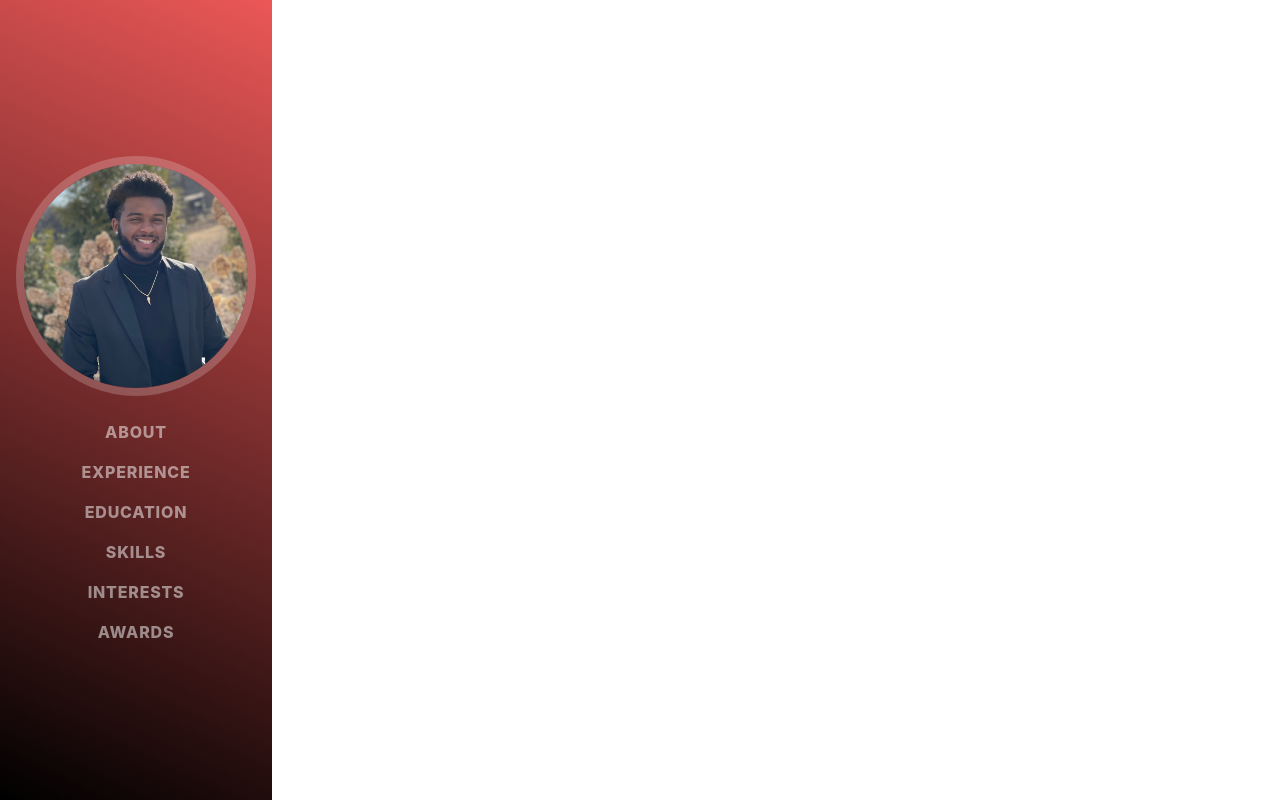
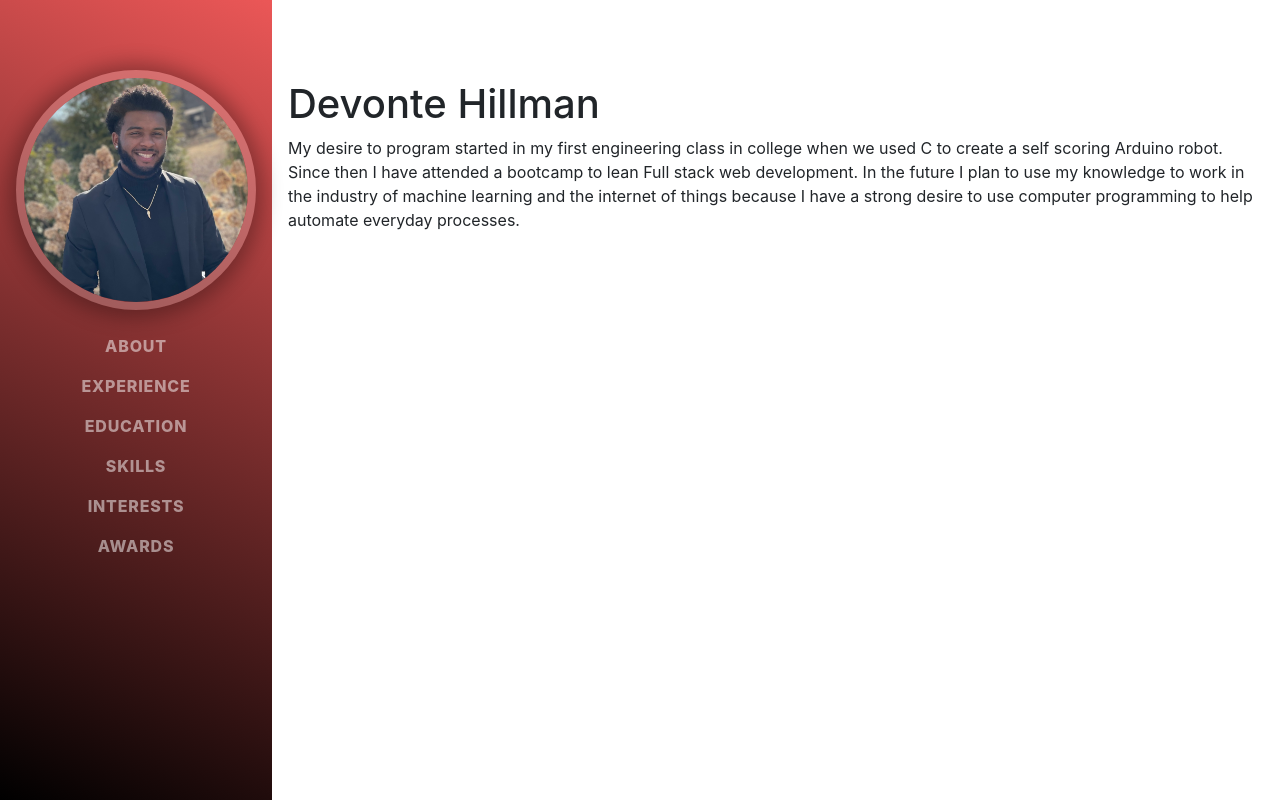
Before and after one commit to devontehillman/porfolio-3.0, a React (Create React App) app in the folder portfolio3.0/: page /#/ in a window 1280 px wide. Built offline with nearby package versions, Linux system fonts and the light colour scheme.

Commit message:
added stying for nav

```diff
--- a/portfolio3.0/src/App.css
+++ b/portfolio3.0/src/App.css
@@ -27,6 +27,7 @@
   #sideNav .navbar-brand {
     display: flex;
     margin: auto auto 0;
+    margin-top: 20%;
     padding: 0.5rem;
   }
   #sideNav .navbar-brand .img-profile {
@@ -52,3 +53,14 @@
     display: block;
   }
 }
+
+.content-section{
+    margin-left: 17rem;
+    padding-left: 1rem;
+    padding-right: 1rem;
+    padding-top: 5rem;
+    padding-bottom: 5rem;
+    max-width: 75rem;
+    height:100vh;
+
+}
--- a/portfolio3.0/src/App.js
+++ b/portfolio3.0/src/App.js
@@ -1,26 +1,13 @@
 import './App.css';
+import Navbar from './components/Navbar'
+import About from './components/About'
 import {Container} from 'react-bootstrap'
 
 function App() {
   return (
     <div>
-      <nav class="navbar navbar-expand-lg navbar-dark bg-primary fixed-top" id="sideNav">
-            <a class="navbar-brand js-scroll-trigger" href="#page-top">
-                <span class="d-block d-lg-none">Devonte Hillman</span>
-                <span class="d-none d-lg-block"><img class="img-fluid img-profile rounded-circle mx-auto mb-2" src="images/profile.jpg" alt="..." /></span>
-            </a>
-            <button class="navbar-toggler" type="button" data-bs-toggle="collapse" data-bs-target="#navbarResponsive" aria-controls="navbarResponsive" aria-expanded="false" aria-label="Toggle navigation"><span class="navbar-toggler-icon"></span></button>
-            <div class="collapse navbar-collapse" id="navbarResponsive">
-                <ul class="navbar-nav">
-                    <li class="nav-item"><a class="nav-link js-scroll-trigger" href="#about">About</a></li>
-                    <li class="nav-item"><a class="nav-link js-scroll-trigger" href="#experience">Experience</a></li>
-                    <li class="nav-item"><a class="nav-link js-scroll-trigger" href="#education">Education</a></li>
-                    <li class="nav-item"><a class="nav-link js-scroll-trigger" href="#skills">Skills</a></li>
-                    <li class="nav-item"><a class="nav-link js-scroll-trigger" href="#interests">Interests</a></li>
-                    <li class="nav-item"><a class="nav-link js-scroll-trigger" href="#awards">Awards</a></li>
-                </ul>
-            </div>
-        </nav>
+     <Navbar/>
+     <About/>
     </div>
   );
 }
--- /dev/null
+++ b/portfolio3.0/src/components/About.js
@@ -0,0 +1,12 @@
+import React, { Component } from 'react'
+
+export default class About extends Component {
+    render() {
+        return (
+            <div className="content-section">
+                <h1>Devonte Hillman</h1>
+                <p>My desire to program started in my first engineering class in college when we used C to create a self scoring Arduino robot. Since then I have attended a bootcamp to lean Full stack web development. In the future I plan to use my knowledge to work in the industry of machine learning and the internet of things because I have a strong desire to use computer programming to help automate everyday processes.</p>
+            </div>
+        )
+    }
+}
--- /dev/null
+++ b/portfolio3.0/src/components/Navbar.js
@@ -0,0 +1,71 @@
+import React, { Component } from "react";
+
+export default class Navbar extends Component {
+  render() {
+    return (
+
+        <nav
+          className="navbar navbar-expand-lg navbar-dark bg-primary fixed-top"
+          id="sideNav"
+        >
+          <a className="navbar-brand js-scroll-trigger" href="#page-top">
+            <span className="d-block d-lg-none">Devonte Hillman</span>
+            <span className="d-none d-lg-block">
+              <img
+                className="img-fluid img-profile rounded-circle mx-auto mb-2"
+                src="images/profile.jpg"
+                alt="..."
+                style={{boxShadow: "0px 1px 20px 7px rgba(0,0,0,0.3)"}}
+              />
+            </span>
+          </a>
+          <button
+            className="navbar-toggler"
+            type="button"
+            data-bs-toggle="collapse"
+            data-bs-target="#navbarResponsive"
+            aria-controls="navbarResponsive"
+            aria-expanded="false"
+            aria-label="Toggle navigation"
+          >
+            <span className="navbar-toggler-icon"></span>
+          </button>
+          <div className="collapse navbar-collapse" id="navbarResponsive">
+            <ul className="navbar-nav">
+              <li className="nav-item">
+                <a className="nav-link js-scroll-trigger" href="#about">
+                  About
+                </a>
+              </li>
+              <li className="nav-item">
+                <a className="nav-link js-scroll-trigger" href="#experience">
+                  Experience
+                </a>
+              </li>
+              <li className="nav-item">
+                <a className="nav-link js-scroll-trigger" href="#education">
+                  Education
+                </a>
+              </li>
+              <li className="nav-item">
+                <a className="nav-link js-scroll-trigger" href="#skills">
+                  Skills
+                </a>
+              </li>
+              <li className="nav-item">
+                <a className="nav-link js-scroll-trigger" href="#interests">
+                  Interests
+                </a>
+              </li>
+              <li className="nav-item">
+                <a className="nav-link js-scroll-trigger" href="#awards">
+                  Awards
+                </a>
+              </li>
+            </ul>
+          </div>
+        </nav>
+
+    );
+  }
+}
```
